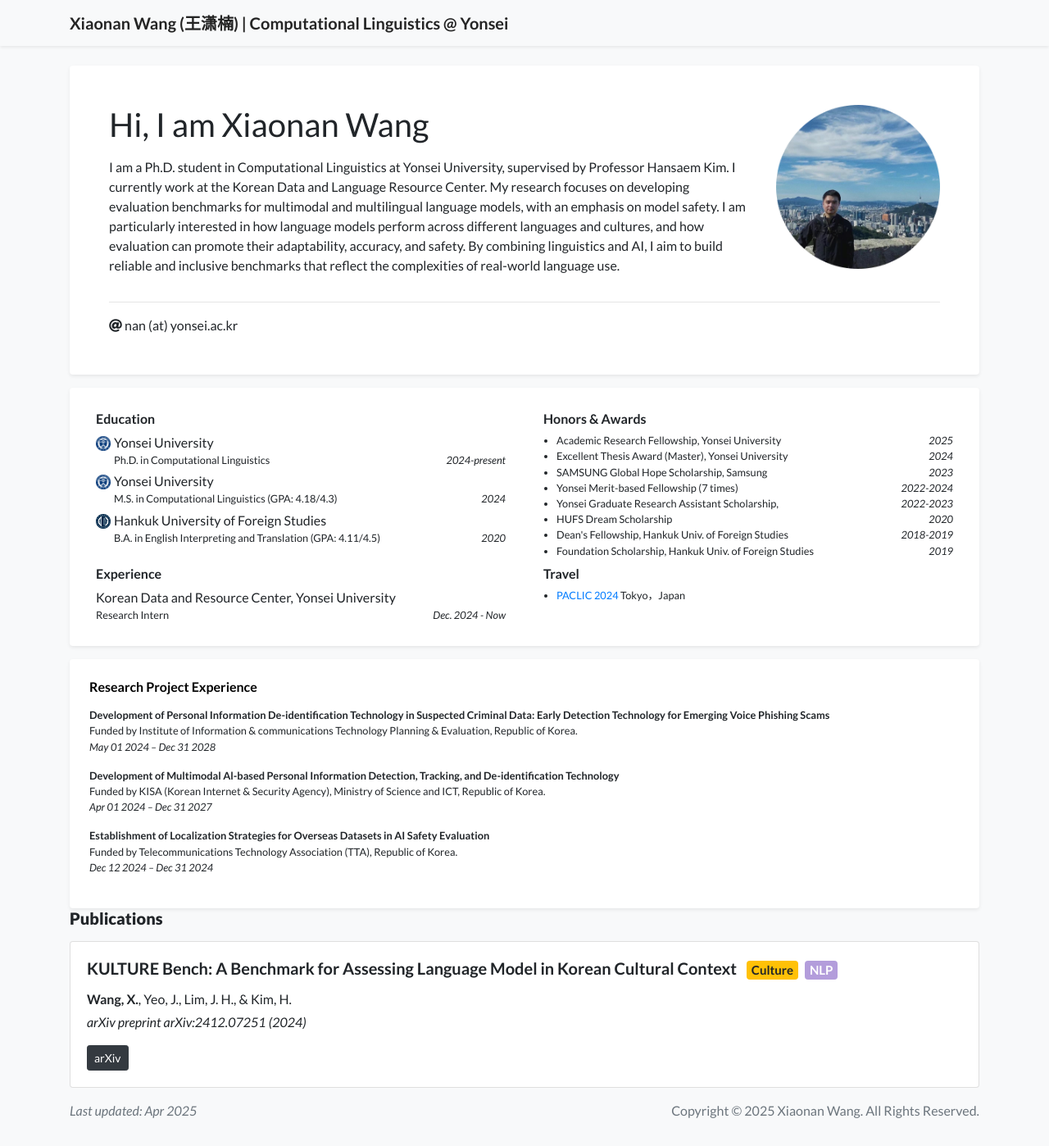
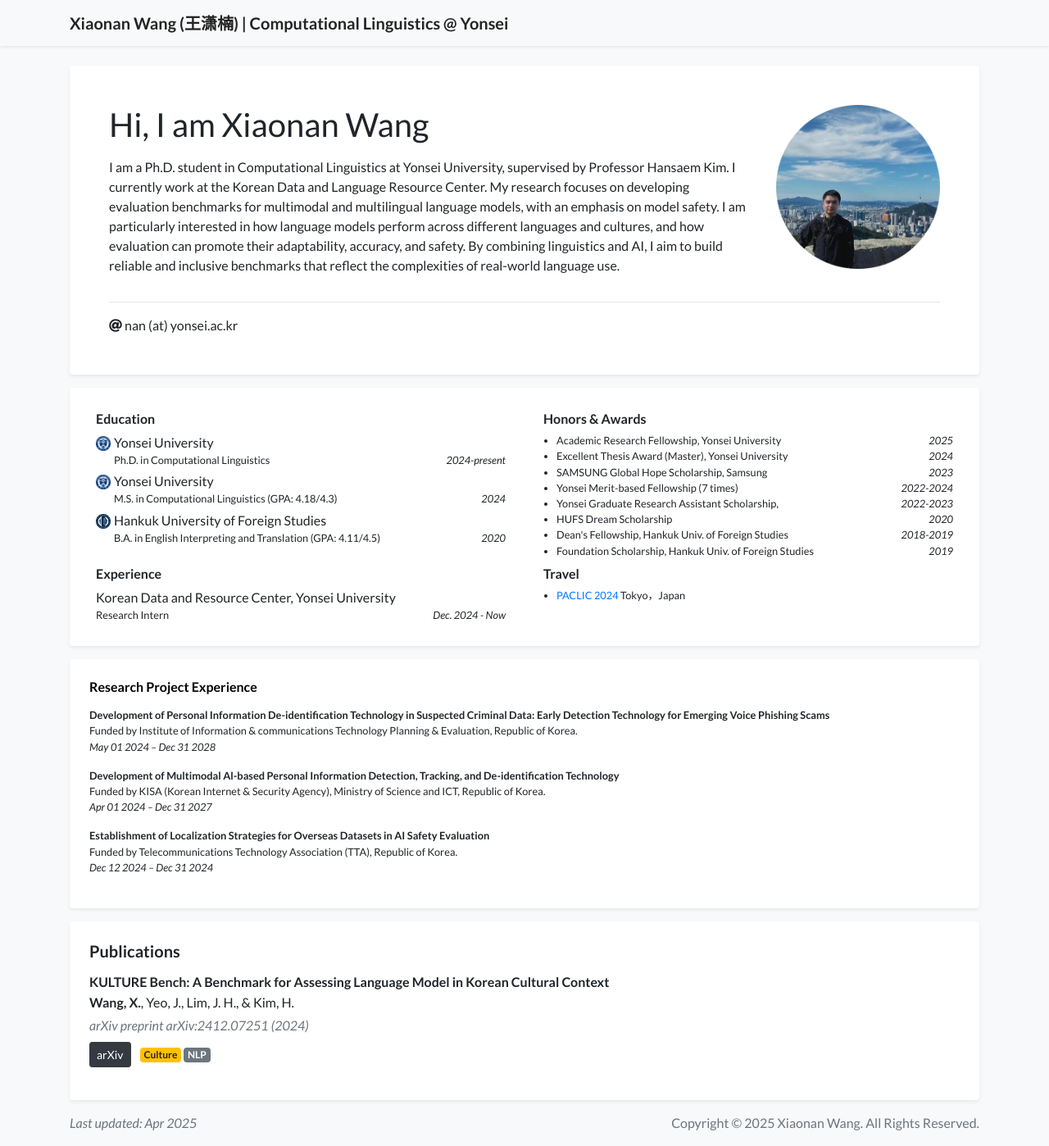
Before and after one commit to wangxiaonan-git/wangxiaonan-git.github.io, a Jekyll site: the page built from index.html, in a window 1280 px wide and 1398 px high. Shown: the whole window at 82% size. Built offline with Jekyll 4.4.1, drawn with Linux system fonts in a browser that asks for light colours; a style sheet for code colours, icons or effects is not loaded.

Commit message:
Update index.html

```diff
--- a/index.html
+++ b/index.html
@@ -38,24 +38,28 @@ num_selected: 10
 </div>
 
 
-<h5><b>Publications</b></h5>
+<!-- Publications Section -->
+<div class="row mt-3">
+  <div class="col">
+    <div class="card border-0 shadow-sm bg-white">
+      <div class="card-body p-4">
+        <h5 class="font-weight-bold mb-3">Publications</h5>
 
-<div class="card my-3">
-  <div class="card-body">
-    <h5 class="card-title font-weight-bold">
-      KULTURE Bench: A Benchmark for Assessing Language Model in Korean Cultural Context
-      <span class="badge badge-warning ml-2">Culture</span>
-      <span class="badge badge-primary ml-1" style="background-color: #b39ddb;">NLP</span>
-    </h5>
-    <p class="card-text mb-1">
-      <strong>Wang, X.</strong>, Yeo, J., Lim, J. H., & Kim, H.
-    </p>
-    <p class="card-text font-italic">
-      arXiv preprint arXiv:2412.07251 (2024)
-    </p>
-    <a href="https://arxiv.org/abs/2412.07251" target="_blank" class="btn btn-sm btn-dark">arXiv</a>
+        <div class="mb-3">
+          <h6 class="mb-1">KULTURE Bench: A Benchmark for Assessing Language Model in Korean Cultural Context</h6>
+          <p class="mb-1"><strong>Wang, X.</strong>, Yeo, J., Lim, J. H., & Kim, H.</p>
+          <p class="text-muted font-italic mb-2">arXiv preprint arXiv:2412.07251 (2024)</p>
+          <a href="https://arxiv.org/abs/2412.07251" class="btn btn-sm btn-dark mr-2">arXiv</a>
+          <span class="badge badge-warning">Culture</span>
+          <span class="badge badge-secondary">NLP</span>
+        </div>
+
+        <!-- 可以继续复制添加更多 publication -->
+      </div>
+    </div>
   </div>
 </div>
 
 
+
 <script type="text/javascript" id="clustrmaps" src="//cdn.clustrmaps.com/map_v2.js?cl=ede7e7&w=180&t=n&d=2hdELQUXGbZXhd7nU8b6DM0o0lTQDMdsI0TK710fQRU&co=6e9dbf&cmo=1b6de2&cmn=461b91&ct=1c1717"></script>
```
